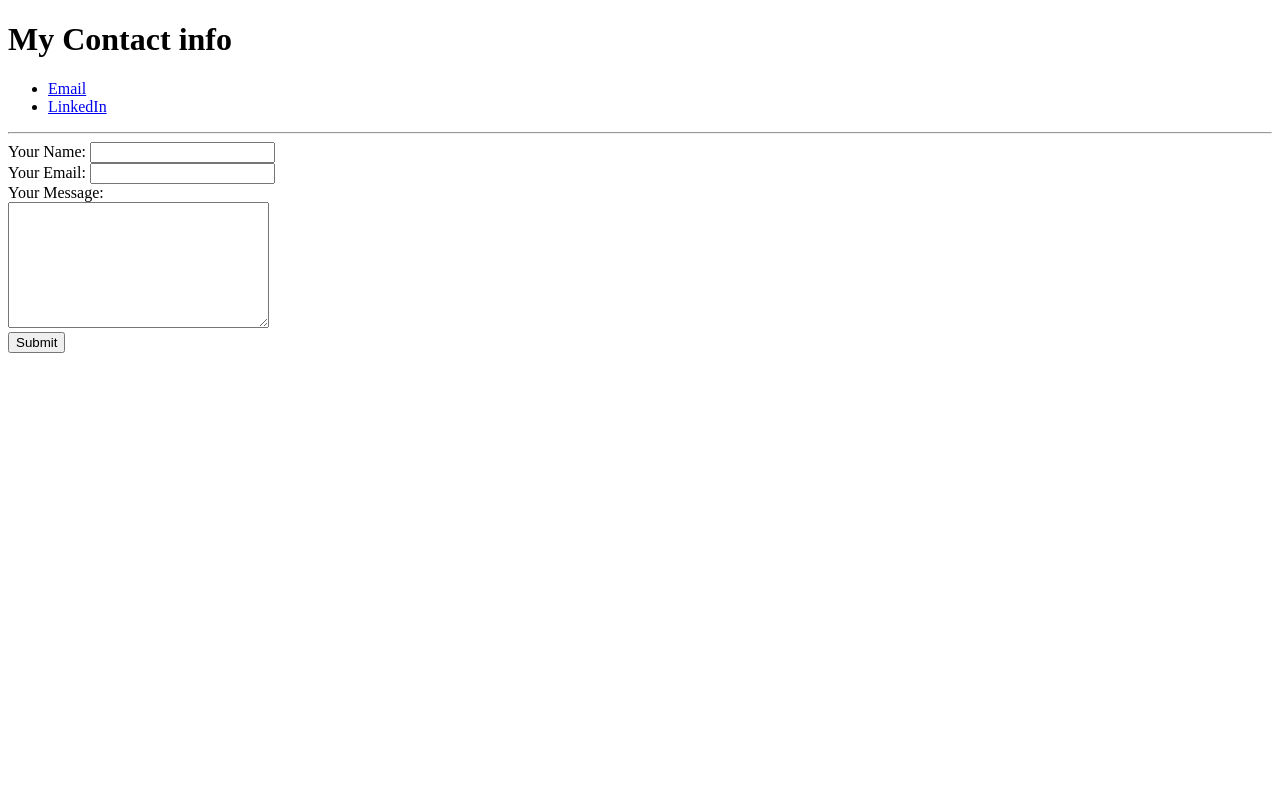
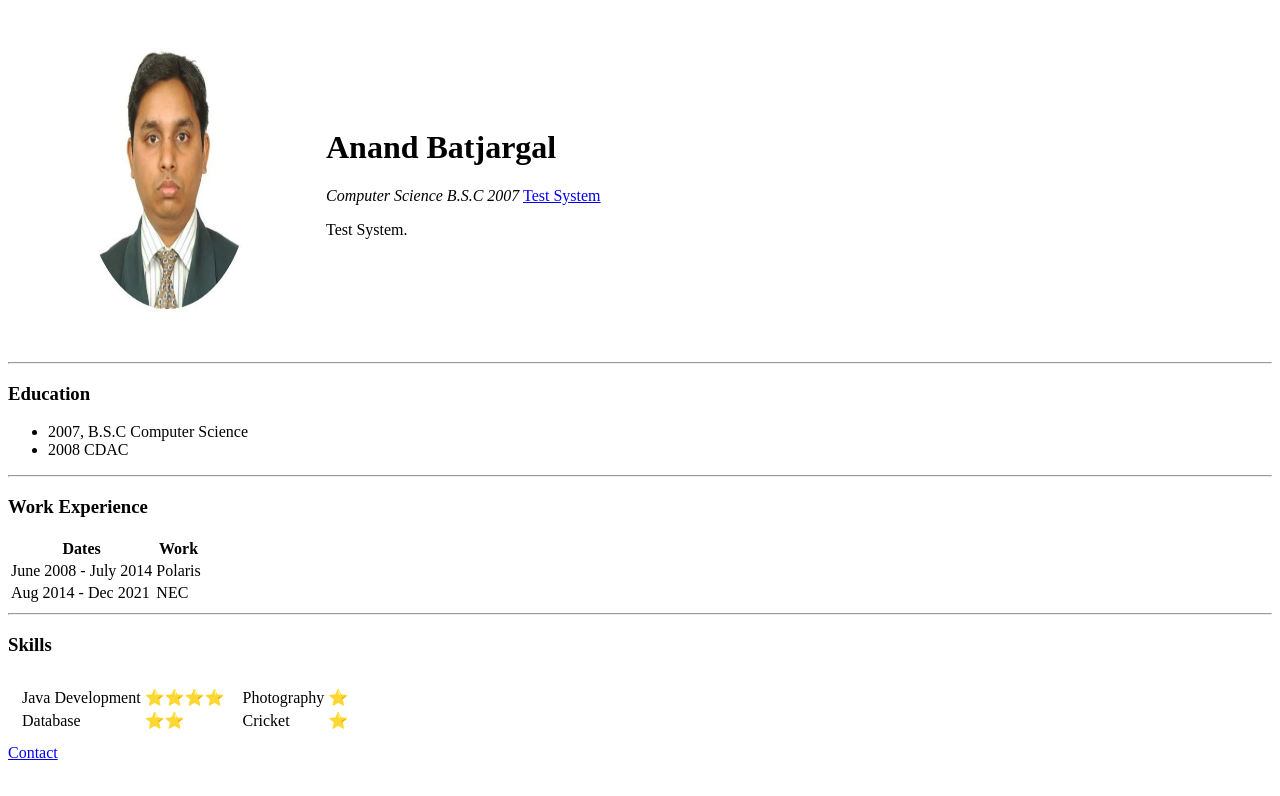
Before and after one commit to sanketkhandekar/cv, a plain HTML site: page index.html in a window 1280 px wide. Drawn offline with Linux system fonts and the light colour scheme.

Commit message:
Update index.html

```diff
--- a/index.html
+++ b/index.html
@@ -1,28 +1,79 @@
 <!DOCTYPE html>
-<html lang="en">
+<html lang="en" dir="ltr">
+
 <head>
-  <meta charset="UTF-8">
-  <meta name="viewport" content="width=device-width, initial-scale=1.0">
-  <title>Sanket Khandekar</title>
-  <link rel="stylesheet" href="css/styles.css">
+  <meta charset="utf-8">
+  <title>Sanket Personal Webpage</title>
 </head>
+
 <body>
-  <h1>My Contact info</h3>
-    <ul>
-     <li><a href="sanket.khandekar@gmail.com">Email</a></li>
-     <li><a href="https://www.linkedin.com/in/sanket-khandekar-451ba719">LinkedIn</a></li>
-    </ul>
-    <hr>
-      <form action="mailto:sanket.khandekar@gmail.com" method="post" enctype="text/plain">
-        <label>Your Name: </label>
-        <input type="text" name="Your name" value=""> <br>
-        <label>Your Email: </label>
-        <input type="email" name="Your email" value=""> <br>
-        <label>Your Message: </label> <br>
-        <textarea name ="name" rows="8" cols="30"></textarea> <br>
-        <input type="submit" name="">
-      </form>
+  <table cellspacing=20>
+    <tr>
+      <td><img src="pic.jpg" alt="" style="width:275px;height:300px;"></td>
+      <td><h1>Anand Batjargal</h1>
+      <p><em>Computer Science B.S.C 2007</em> <a href="#" <strong>Test System</strong></a></p>
+      <p>Test System.</p></td>
+    </tr>
+  </table>
 
+  <hr>
+  <h3>Education</h3>
+  <ul>
+    <li>2007, B.S.C Computer Science</li>
+    <li>2008 CDAC</li>
+  </ul>
+  <hr>
+  <h3>Work Experience</h3>
+  <table>
+    <thead>
+      <tr>
+        <th>Dates</th>
+        <th>Work</th>
+      </tr>
+    </thead>
+    <tbody>
+      <tr>
+        <td>June 2008 - July 2014</td>
+        <td>Polaris</td>
+      </tr>
+      <tr>
+        <td>Aug 2014 - Dec 2021</td>
+        <td>NEC</td>
+      </tr>
+    </tbody>
+  </table>
+  <hr>
+  <h3>Skills</h3>
 
+  <table cellspacing=10>
+    <tr>
+      <td>
+        <table>
+          <tr>
+            <td>Java Development</td>
+            <td>⭐⭐⭐⭐</td>
+          </tr>
+          <tr>
+            <td>Database</td>
+            <td>⭐⭐</tsd>
+          </tr>
+        </table>
+      </td>
+      <td>
+        <table>
+          <tr>
+            <td>Photography</td>
+            <td>⭐</td>
+          </tr>
+          <tr>
+            <td>Cricket</td>
+            <td>⭐</td>
+          </tr>
+        </table>
+      </td>
+    </tr>
+  </table>
+  <a href="contact.html">Contact</a>
 </body>
+
 </html>
```
